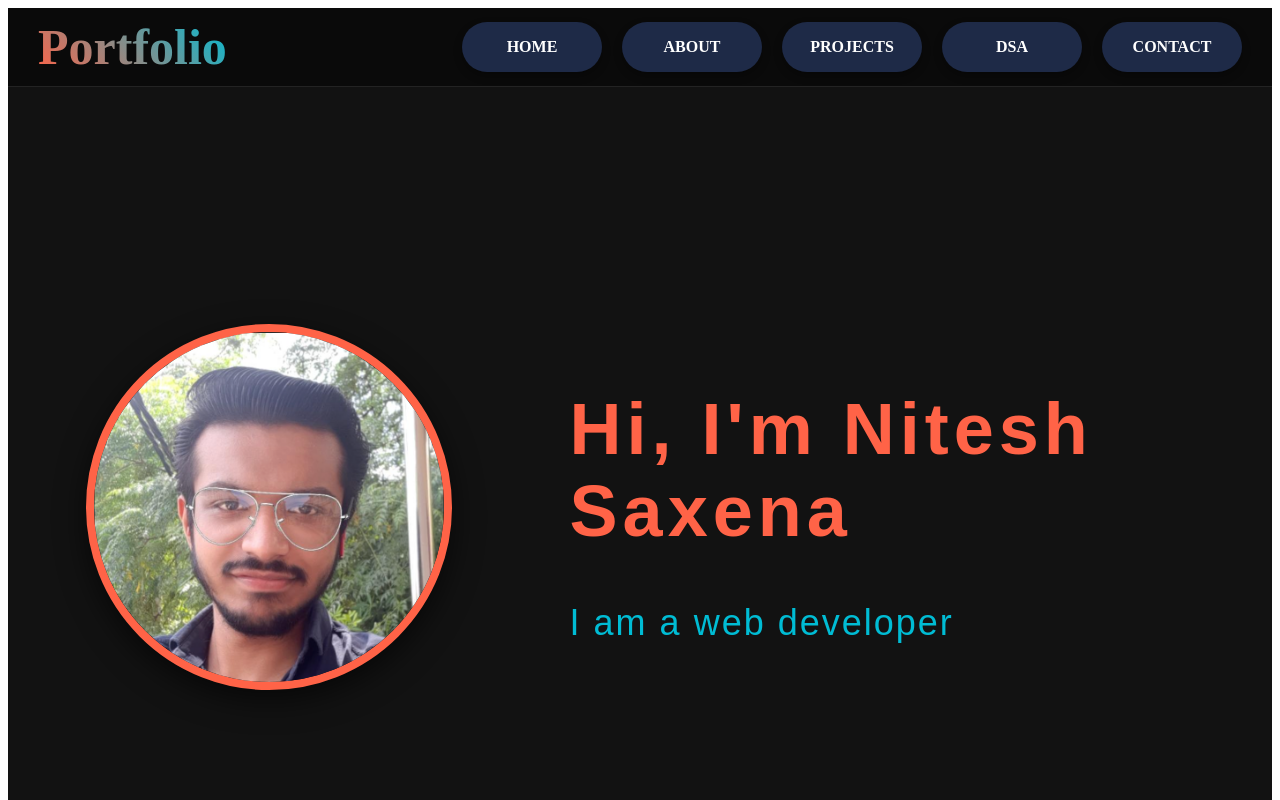
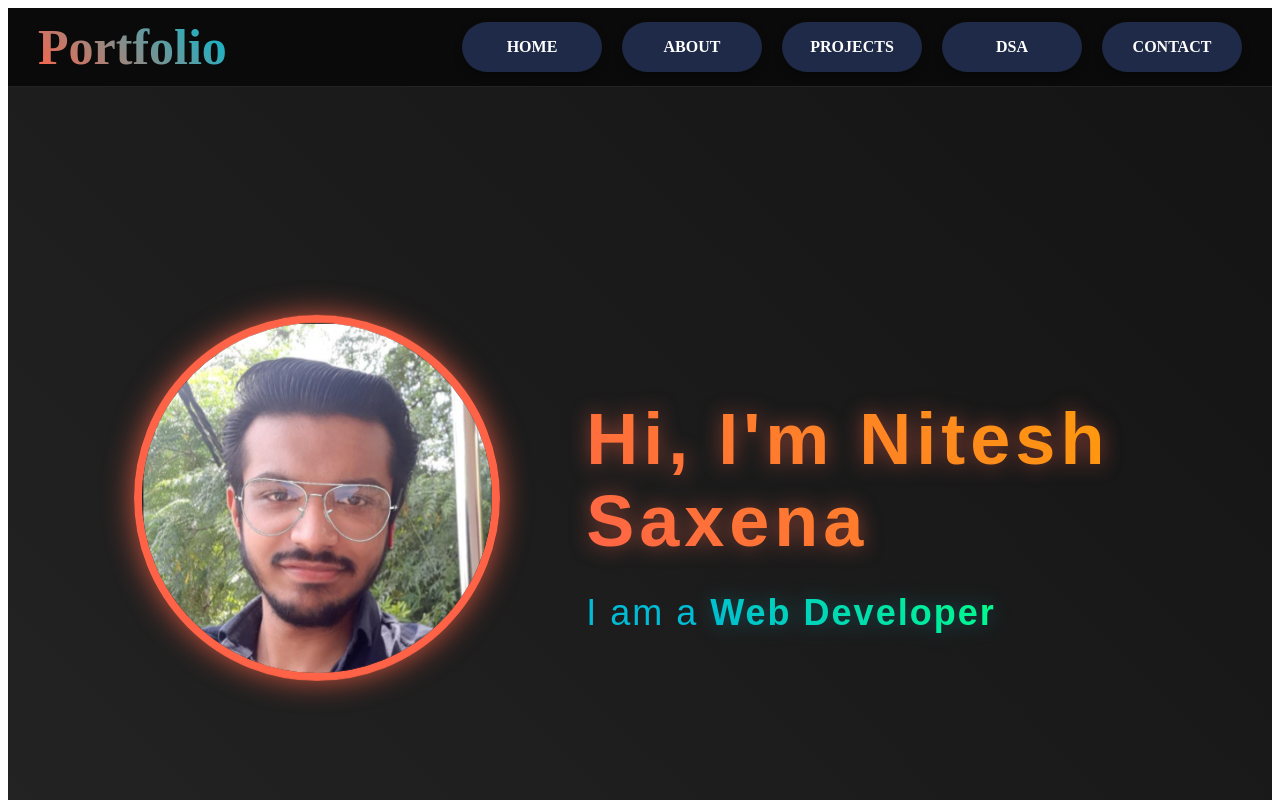
Before and after one commit to niteshsaxena03/New-Portfolio, a React (Vite) app: page / in a window 1280 px wide. Shown: the top 800 px of the page. Built offline with nearby package versions, Linux system fonts and the light colour scheme.

Commit message:
Modified home page

```diff
--- a/pages/HomePage.jsx
+++ b/pages/HomePage.jsx
@@ -1,16 +1,24 @@
 import { useState, useEffect } from "react";
 
 const HomePage = () => {
-  const [text, setText] = useState("I am a competitive programmer");
-  const roles = [
-    "I am a competitive programmer",
-    "I am a web developer",
-    "I am a mobile developer",
-  ];
+  const [role, setRole] = useState("Competitive Programmer");
+  const roles = ["Competitive Programmer", "Web Developer", "Mobile Developer"];
   const [roleIndex, setRoleIndex] = useState(0);
   const [screenWidth, setScreenWidth] = useState(window.innerWidth);
 
-  // Update screenWidth when the window is resized
+  // Global animations
+  const styleAnimations = `
+    @keyframes float {
+      0%, 100% { transform: translateY(0); }
+      50% { transform: translateY(-10px); }
+    }
+    @keyframes gradientPulse {
+      0% { background-position: 0% 50%; }
+      50% { background-position: 100% 50%; }
+      100% { background-position: 0% 50%; }
+    }
+  `;
+
   useEffect(() => {
     const handleResize = () => setScreenWidth(window.innerWidth);
     window.addEventListener("resize", handleResize);
@@ -20,13 +28,12 @@ const HomePage = () => {
   useEffect(() => {
     const interval = setInterval(() => {
       setRoleIndex((prev) => (prev + 1) % roles.length);
-    }, 3000); // Change role every 3 seconds
-
-    return () => clearInterval(interval); // Cleanup interval on unmount
+    }, 3000);
+    return () => clearInterval(interval);
   }, []);
 
   useEffect(() => {
-    setText(roles[roleIndex]);
+    setRole(roles[roleIndex]);
   }, [roleIndex]);
 
   return (
@@ -35,85 +42,126 @@ const HomePage = () => {
         display: "flex",
         flexDirection: "column",
         minHeight: "100vh",
-        backgroundColor: "#121212", // Dark background
+        backgroundColor: "#000000",
         padding: "20px",
         color: "white",
-        fontFamily: "'Poppins', sans-serif", // Stylish font
+        fontFamily: "'Poppins', sans-serif",
+        overflow: "hidden",
+        position: "relative",
       }}
     >
+      <style>{styleAnimations}</style>
+
+      {/* Animated Background */}
+      <div
+        style={{
+          position: "absolute",
+          top: 0,
+          left: 0,
+          width: "100%",
+          height: "100%",
+          background: "linear-gradient(45deg, #2a2a2a 0%, #0a0a0a 100%)",
+          animation: "gradientPulse 8s ease infinite",
+          backgroundSize: "200% 200%",
+          zIndex: 0,
+        }}
+      />
+
       <div
         style={{
           display: "flex",
-          flexDirection: screenWidth < 768 ? "column" : "row", // Adjust layout direction for mobile
+          flexDirection: screenWidth < 768 ? "column" : "row",
           justifyContent: "center",
           alignItems: "center",
           flex: 1,
           padding: "20px",
+          position: "relative",
+          zIndex: 1,
         }}
       >
-        {/* Left Side (Image) */}
+        {/* Image Container */}
         <div
           style={{
-            width: screenWidth < 768 ? "80%" : "40%", // Adjust image container width for mobile
-            height: "100%",
-            display: "flex",
-            justifyContent: "center",
-            alignItems: "center",
-            paddingRight: screenWidth < 768 ? "0" : "40px",
-            marginBottom: screenWidth < 768 ? "20px" : "0",
+            width: screenWidth < 768 ? "100%" : "50%",
+            transition: "all 0.5s ease",
+            display:"flex",
+            justifyContent:"center",
+            alignItems:"center"
           }}
         >
           <img
-            src="/images/nitesh-saxena.png" // Replace with your image path
+            src="/images/nitesh-saxena.png"
             alt="Nitesh Saxena"
             style={{
-              width: screenWidth < 768 ? "200px" : "350px", // Adjust image size for mobile
-              height: screenWidth < 768 ? "200px" : "350px", // Adjust image size for mobile
+              width: screenWidth < 768 ? "200px" : "350px",
+              height: screenWidth < 768 ? "200px" : "350px",
               borderRadius: "50%",
               objectFit: "cover",
-              border: "8px solid #FF6347", // Border color
-              boxShadow: "0px 10px 30px rgba(0, 0, 0, 0.6)", // Shadow for depth
+              border: "8px solid #FF6347",
+              boxShadow: "0px 0px 30px rgba(255, 99, 71, 0.8)",
+              transition: "all 0.3s ease",
+              cursor: "pointer",
+              animation: "float 4s ease-in-out infinite",
+            }}
+            onMouseEnter={(e) => {
+              e.target.style.transform = "scale(1.05) rotate(2deg)";
+              e.target.style.boxShadow = "0px 0px 50px rgba(255, 99, 71, 1)";
+            }}
+            onMouseLeave={(e) => {
+              e.target.style.transform = "scale(1) rotate(0deg)";
+              e.target.style.boxShadow = "0px 0px 30px rgba(255, 99, 71, 0.8)";
             }}
           />
         </div>
 
-        {/* Right Side (Text and Animation) */}
+        {/* Text Container */}
         <div
           style={{
-            width: screenWidth < 768 ? "80%" : "60%", // Adjust text container width for mobile
-            height: "100%",
-            display: "flex",
-            flexDirection: "column",
-            justifyContent: "center",
-            alignItems: "flex-start",
-            color: "white",
-            paddingLeft: screenWidth < 768 ? "0" : "40px",
+            width: screenWidth < 768 ? "80%" : "60%",
+            position: "relative",
           }}
         >
           <h1
             style={{
-              fontSize: screenWidth < 768 ? "48px" : "72px", // Adjust font size for mobile
+              fontSize: screenWidth < 768 ? "48px" : "72px",
               marginBottom: "20px",
               fontWeight: "700",
-              color: "#FF6347", // Red color for the greeting
+              background: "linear-gradient(45deg, #FF6347, #FFA500)",
+              WebkitBackgroundClip: "text",
+              backgroundClip: "text",
+              color: "transparent",
               letterSpacing: "5px",
-              textAlign: screenWidth < 768 ? "center" : "left", // Center text on mobile
+              textAlign: screenWidth < 768 ? "center" : "left",
+              filter: "drop-shadow(0 0 10px rgba(255, 99, 71, 0.5))",
             }}
           >
             Hi, I'm Nitesh Saxena
           </h1>
           <h2
             style={{
-              fontSize: screenWidth < 768 ? "28px" : "36px", // Adjust font size for mobile
+              fontSize: screenWidth < 768 ? "28px" : "36px",
               fontWeight: "400",
-              color: "#00bcd4", // Cyan color for role
+              color: "#00bcd4",
               letterSpacing: "2px",
-              animation:
-                "typing 3s steps(30) 1s infinite, blink .75s step-end infinite",
-              textAlign: screenWidth < 768 ? "center" : "left", // Center text on mobile
+              textAlign: screenWidth < 768 ? "center" : "left",
+              position: "relative",
             }}
           >
-            {text}
+            I am a{" "}
+            <span
+              style={{
+                background: "linear-gradient(45deg, #00bcd4, #00ff88)",
+                WebkitBackgroundClip: "text",
+                backgroundClip: "text",
+                color: "transparent",
+                fontWeight: "600",
+                transition: "all 0.5s ease",
+                display: "inline-block",
+                filter: "drop-shadow(0 0 10px rgba(0, 188, 212, 0.3))",
+              }}
+            >
+              {role}
+            </span>
           </h2>
         </div>
       </div>
```
